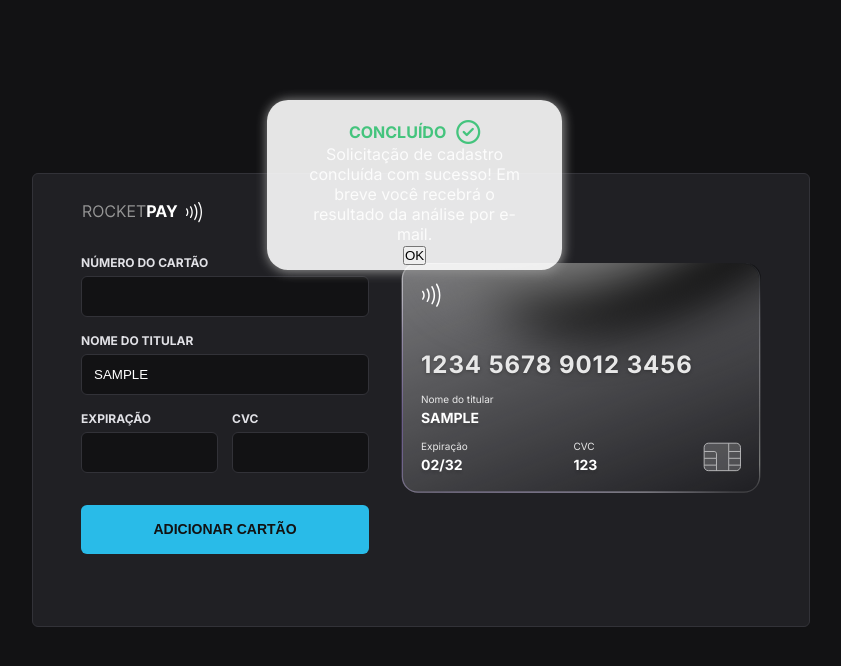
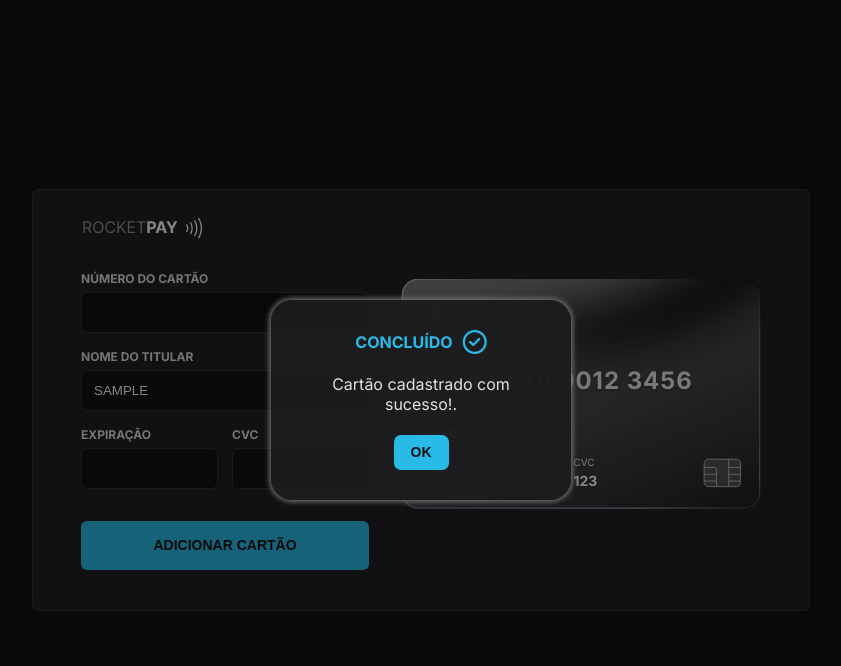
Before and after one commit to emillyperin/RocketPay, a website built with Vite: page index.html in a window 1280 px wide. Both pictures are taken after typing "Sample", "Sample", "Sample", "Sample" into the empty fields and a click on the button "ADICIONAR CARTÃO". Shown: the whole page, without its empty margins (219-1060 px from the left). Built offline with nearby package versions, Linux system fonts and the light colour scheme.

Commit message:
feat: created custom modal success

```diff
--- a/index.html
+++ b/index.html
@@ -162,11 +162,11 @@
         <div class="modal-form success">
           <div class="bg-modal">
             <div class="result-modal">
-              <span style="color:#44c47d">Concluído</span>
-              <i class="fa-regular fa-circle-check" style="color:#44c47d"></i>
+              <span style="color:#29bbe8">Concluído</span>
+              <i class="fa-regular fa-circle-check" style="color:#29bbe8"></i>
             </div>
             <div class="message-modal">
-                <span>Solicitação de cadastro concluída com sucesso! Em breve você recebrá o resultado da análise por e-mail.</span>
+                <span>Cartão cadastrado com sucesso!.</span>
             </div>
             <div class="btn-close">
               <a href="/">
--- a/src/css/modal.css
+++ b/src/css/modal.css
@@ -1,11 +1,25 @@
+#final-modals {
+    visibility: hidden;
+    display: flex;
+    width: 100%;
+    height: 100%;
+    position: absolute;
+    top: 0;
+    left: 0;
+    justify-content: center;
+    align-items: center;
+    background-color: #0000007a;
+}
+
+.active #final-modals {
+    visibility:visible;
+}
+
 #final-modals .modal-form {
-    position: fixed;
-    top: 10rem;
-    left: 38%;
-    width: 23%;
-    height: 17rem;
-    box-shadow: 1px 1px 11px 1px #8f8f8f;
-    background-color: rgb(255 255 255/89%);
+    width: 30rem;
+    height: 20rem;
+    box-shadow: 0px 0px 5px 2px #6e6d6d;
+    background-color: #1c1c1ef7;
     border-radius: 21px;
     transform: translateY(-1000px);
     z-index: -1;
@@ -13,7 +27,7 @@
     transition: .25s;
 }
 
-#final-modals .modal-form.active {
+.active #final-modals .modal-form {
     transform: translateY(0px);
     z-index: 99;
     visibility: visible;
@@ -44,11 +58,24 @@
     padding-right: 10px;
 }
 
+#final-modals .btn-close button {
+    cursor: pointer;
+    background-color: #29bbe8;
+    border: none;
+    width: 55px;
+    height: 35px;
+    font-weight: 700;
+    font-size: 1.4rem;
+    line-height: 1.7rem;
+    color: #121212;
+    border-radius: 7px;
 
-@media (max-width: 768px) {
-    #final-modals .modal-form {
-        width: 70%;
-        height: 15rem;
-        left: 15%;
-    }
+    transition: .25s;
 }
+
+#final-modals .btn-close button:hover {
+    background: #59b8d5;
+}
+
+
+@media (max-width: 768px) {}
--- a/src/main.js
+++ b/src/main.js
@@ -92,7 +92,7 @@ const cardNumberMasked = IMask(cardNumber, cardNumberPattern)
 
 const addButton = document.querySelector("#add-card")
 addButton.addEventListener("click", () => {
-  document.querySelector(".modal-form").classList.add("active")
+  document.querySelector("body").classList.add("active")
 })
 
 document.querySelector("form").addEventListener("submit", (event) => {
```
Also changed, not shown: README.md, public/github.png (added).
